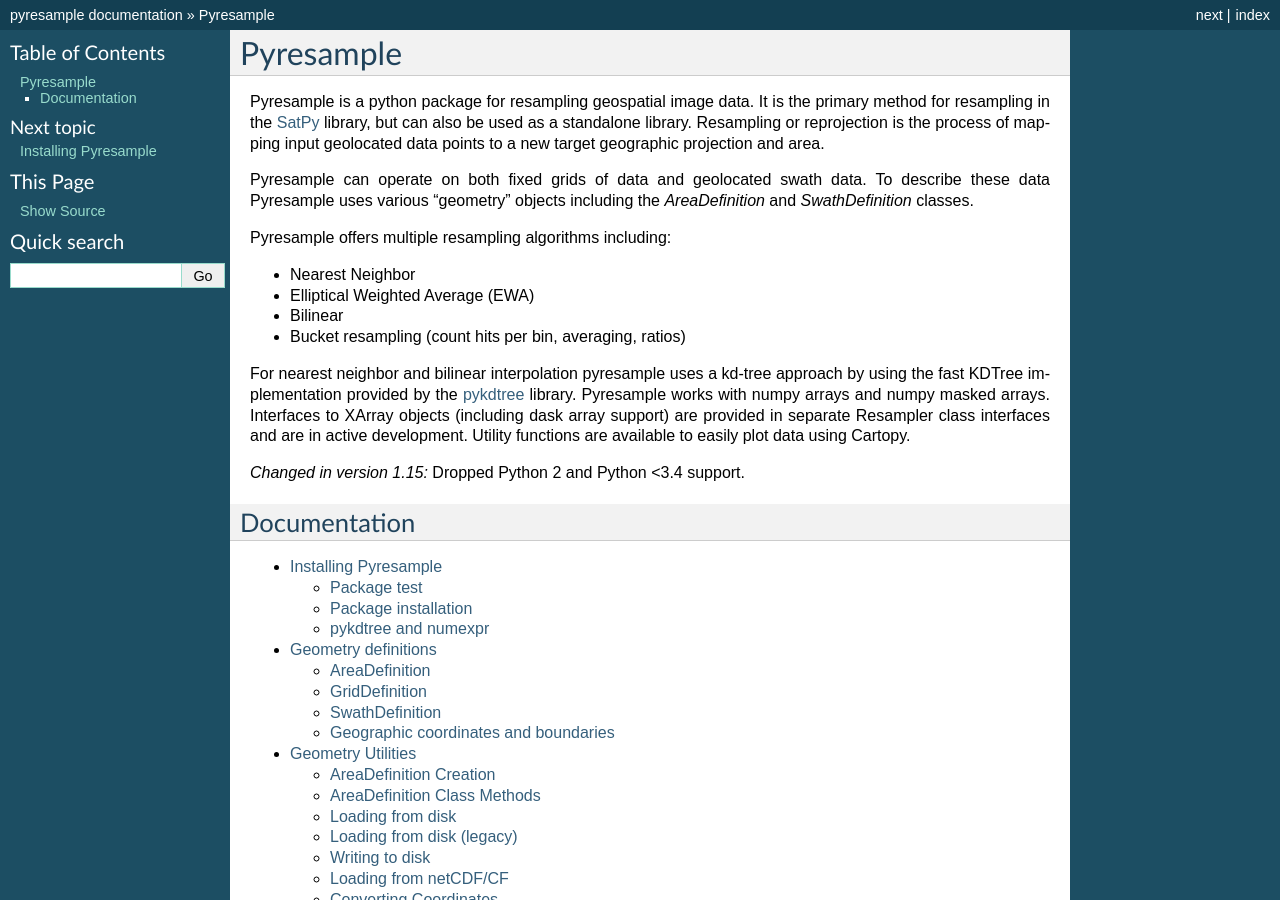
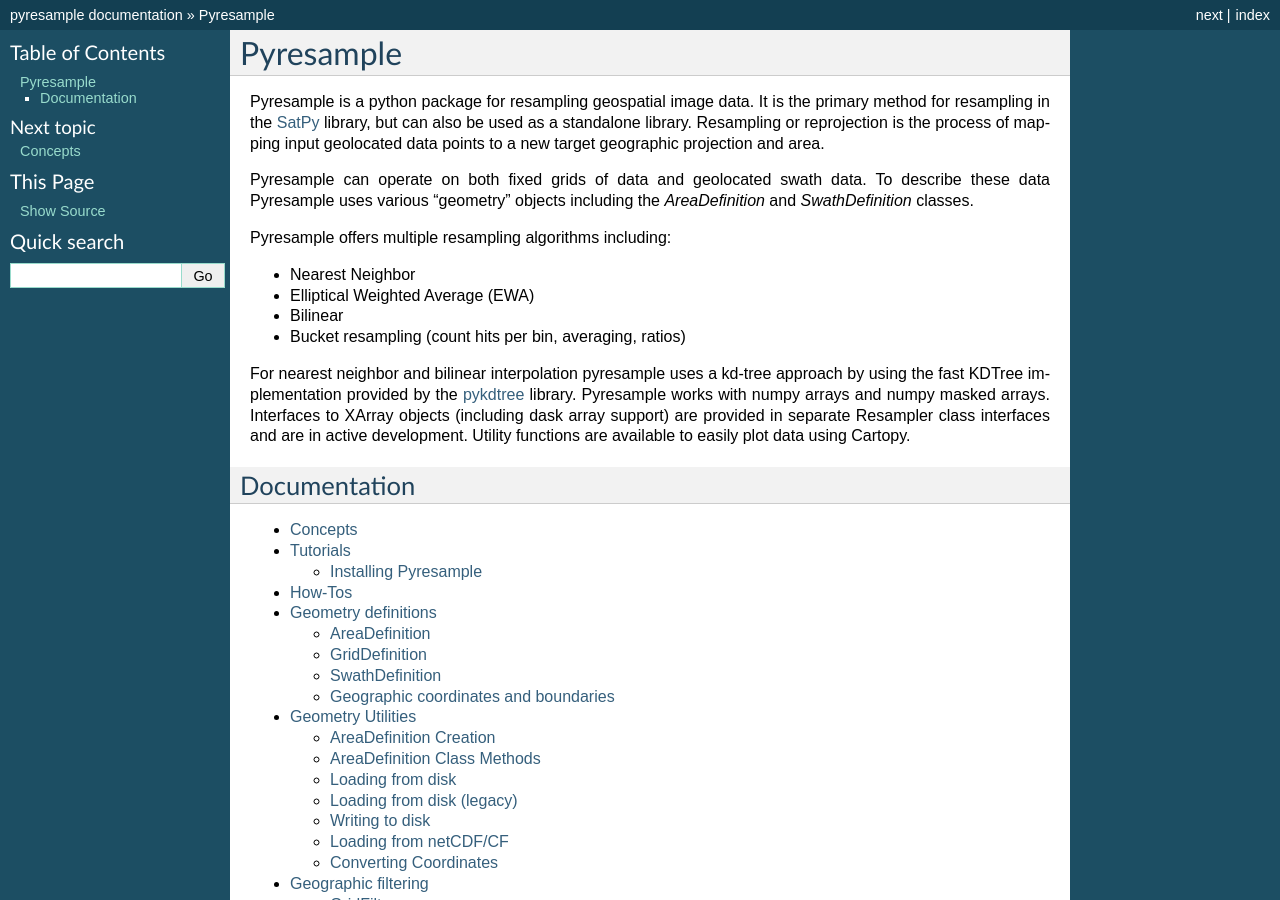
Before and after one commit to pytroll/pyresample, a Sphinx documentation site: the page built from docs/source/index.rst, in a window 1280 px wide and 900 px high. Built offline with Sphinx 7.4.7, drawn with Linux system fonts in a browser that asks for light colours; pages that are not in the unit, such as notebooks, are missing from menus; the version number could not be read and is left out; some of the changed text lies outside the part shown.

```diff
--- /dev/null
+++ b/docs/source/howtos/index.rst
@@ -0,0 +1,6 @@
+How-Tos
+=======
+
+How-tos provide individual examples of specific features of pyresample.
+They assume some minimal level of understanding of the
+:doc:`concepts <../concepts/index>` involved in using pyresample.
--- a/docs/source/index.rst
+++ b/docs/source/index.rst
@@ -26,16 +26,14 @@ XArray objects (including dask array support) are provided in separate
 Resampler class interfaces and are in active development.
 Utility functions are available to easily plot data using Cartopy.
 
-.. versionchanged:: 1.15
-
-    Dropped Python 2 and Python <3.4 support.
-
 Documentation
 -------------
 .. toctree::
    :maxdepth: 2
 
-   installation
+   concepts/index
+   tutorials/index
+   howtos/index
    geo_def
    geometry_utils
    geo_filter
```
Also changed, not shown: other parts of docs/source/index.rst (+1 -0 lines), docs/source/concepts/index.rst (added, +9 -0 lines), docs/source/dev_guide/index.rst (added, +33 -0 lines), docs/source/tutorials/index.rst (added, +17 -0 lines), docs/source/tutorials/installation.rst (renamed from docs/source/installation.rst).
